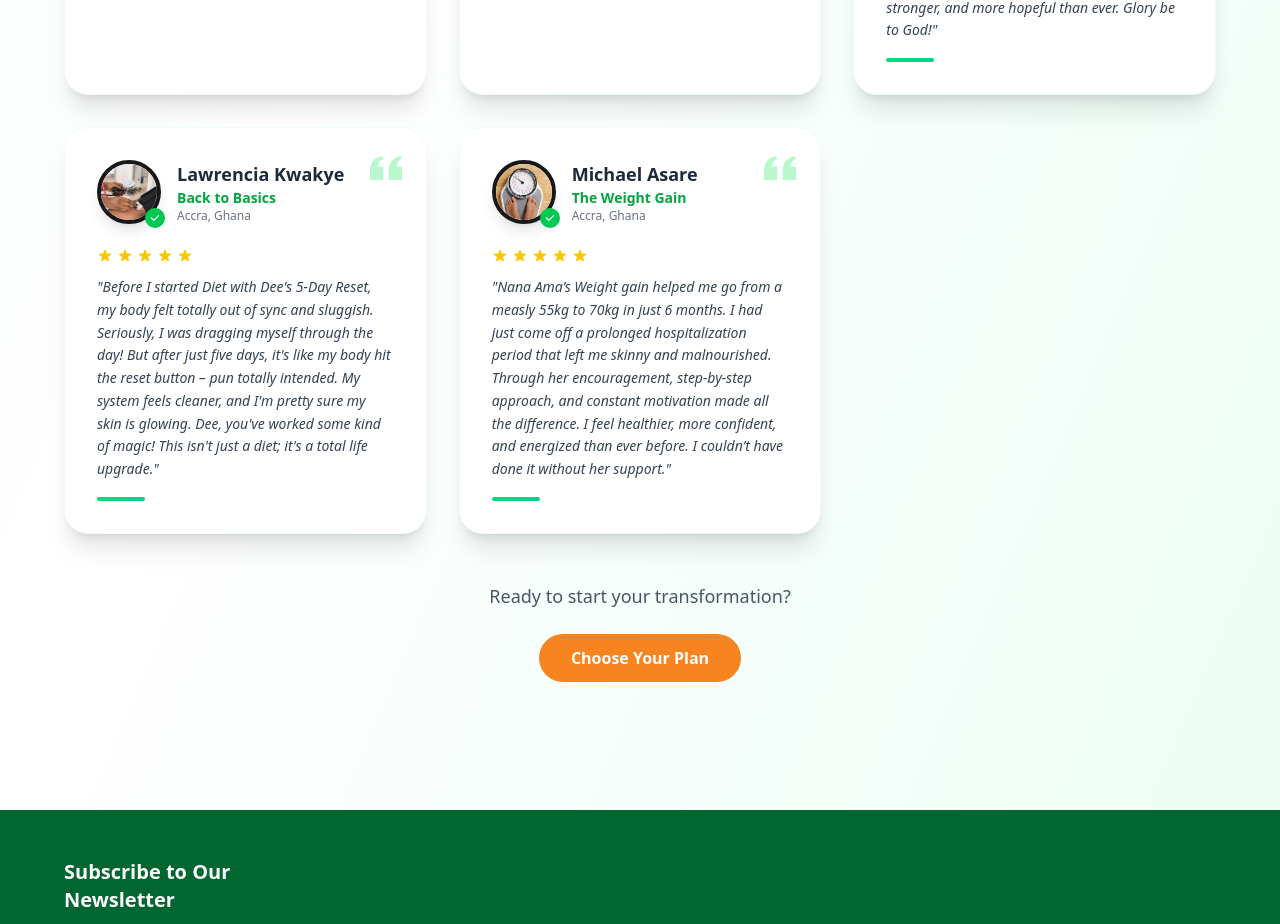
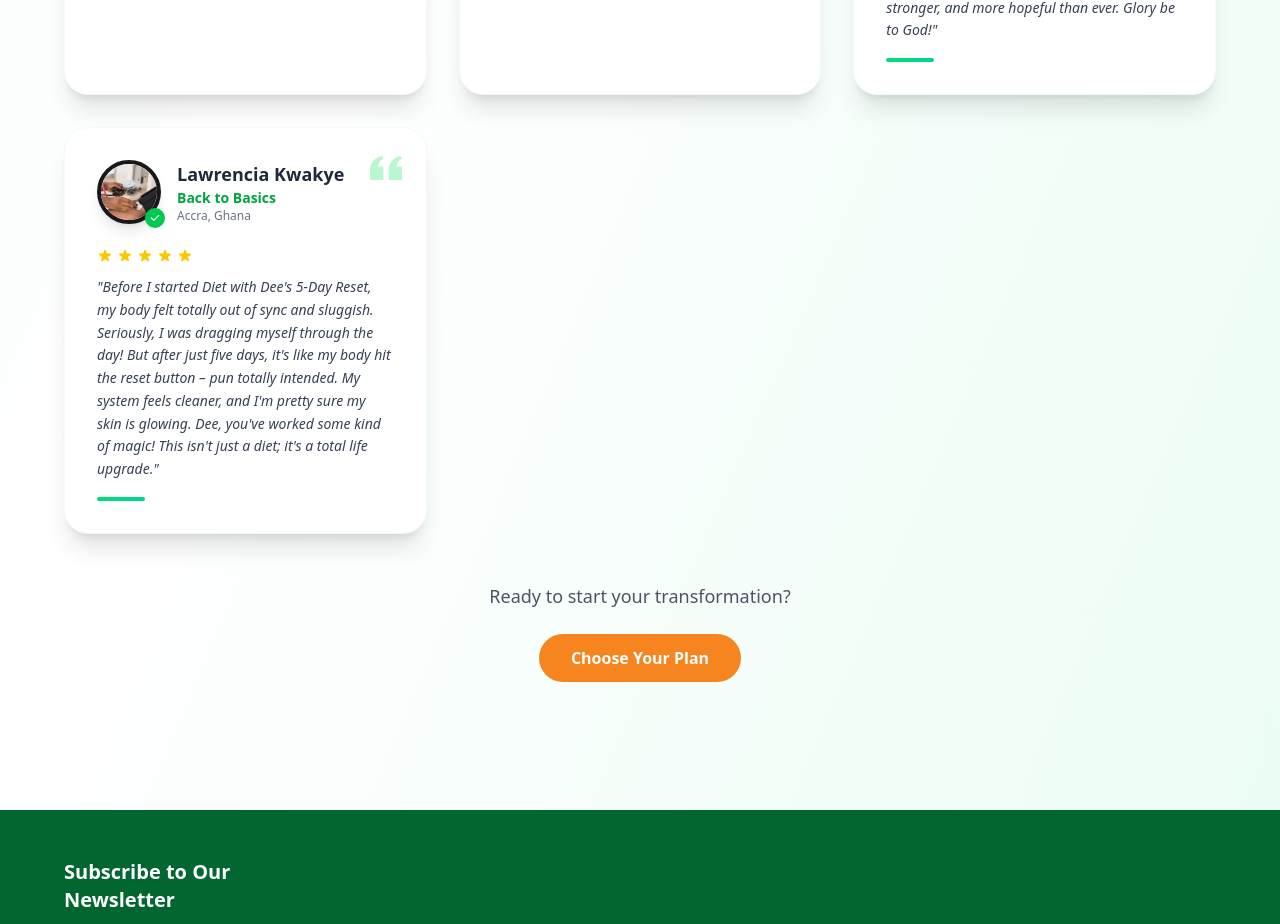
Before and after one commit to DietWithDee/diet-app, a React (Vite) app: page /plans in a window 1280 px wide. Shown: the part 2180-3104 px from the top of the page. Built offline with nearby package versions, Linux system fonts and the light colour scheme.

Commit message:
Update image and URL in Home component; remove testimonial entry from Plans component

```diff
--- a/src/Pages/Home/Home.jsx
+++ b/src/Pages/Home/Home.jsx
@@ -74,8 +74,8 @@ function Home() {
         title="Best Dietitian in Ghana | Nana Ama Dwamena"
         description="Welcome to DietWithDee, your ultimate destination for personalized diet plans and expert nutrition advice in Ghana. Start your wellness journey with Nana Ama Dwamena."
         keywords="Dietitian, Nutritionist, Ghana, Nana Ama Dwamena, Weight Loss, Wellness, Healthy Eating, Diet With Dee"
-        image="https://dietwithdee.com/LOGO.png"
-        url="https://dietwithdee.com/"
+        image="https://dietwithdee.org/LOGO.png"
+        url="https://dietwithdee.org/"
       />
     <div className='min-h-screen bg-gradient-to-br from-green-50 via-white to-emerald-50'>
       <div className='container mx-auto px-6 lg:px-12 pt-20 lg:pt-20'>
--- a/src/Pages/Plans/Plans.jsx
+++ b/src/Pages/Plans/Plans.jsx
@@ -121,16 +121,6 @@ function Plans() {
       plan: 'Back to Basics',
       location: 'Accra, Ghana'
     },
-    {
-      name: 'Michael Asare',
-      img: Gain,
-      content: 'Nana Ama’s Weight gain helped me go from a measly 55kg to 70kg in just 6 months. I had just come off a prolonged hospitalization period that left me skinny and malnourished. Through her encouragement, step-by-step approach, and constant motivation made all the difference. I feel healthier, more confident, and energized than ever before. I couldn’t have done it without her support.',
-      stars: 5,
-      profession: 'Student ',
-      plan: 'The Weight Gain',
-      location: 'Accra, Ghana'
-    }
-
   ];
 
   // Star rating component
```
